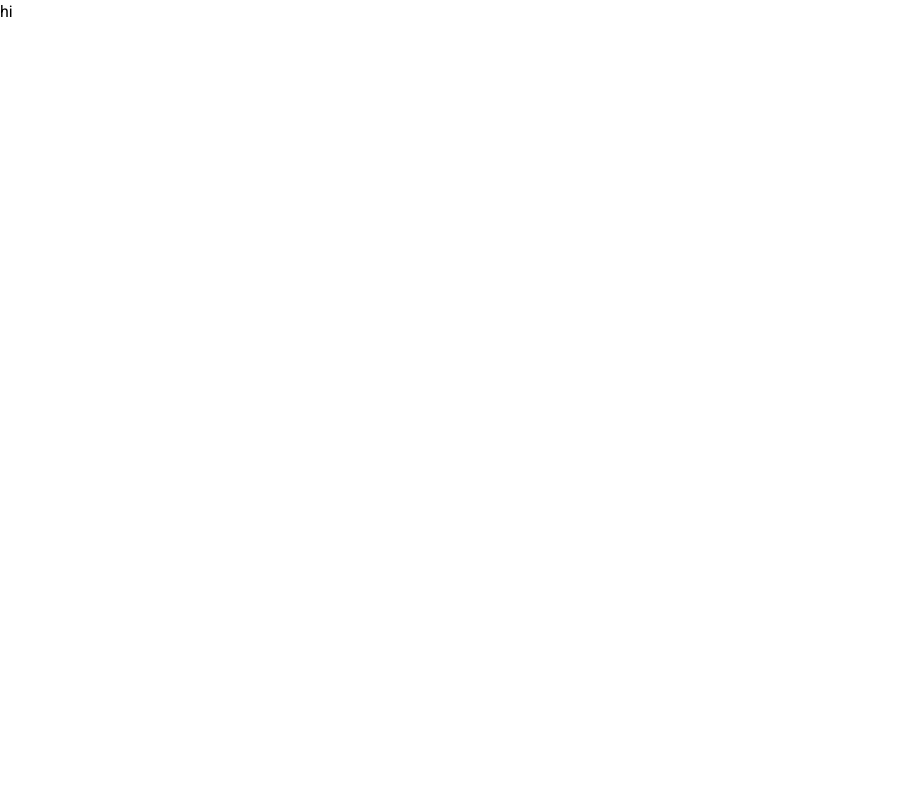
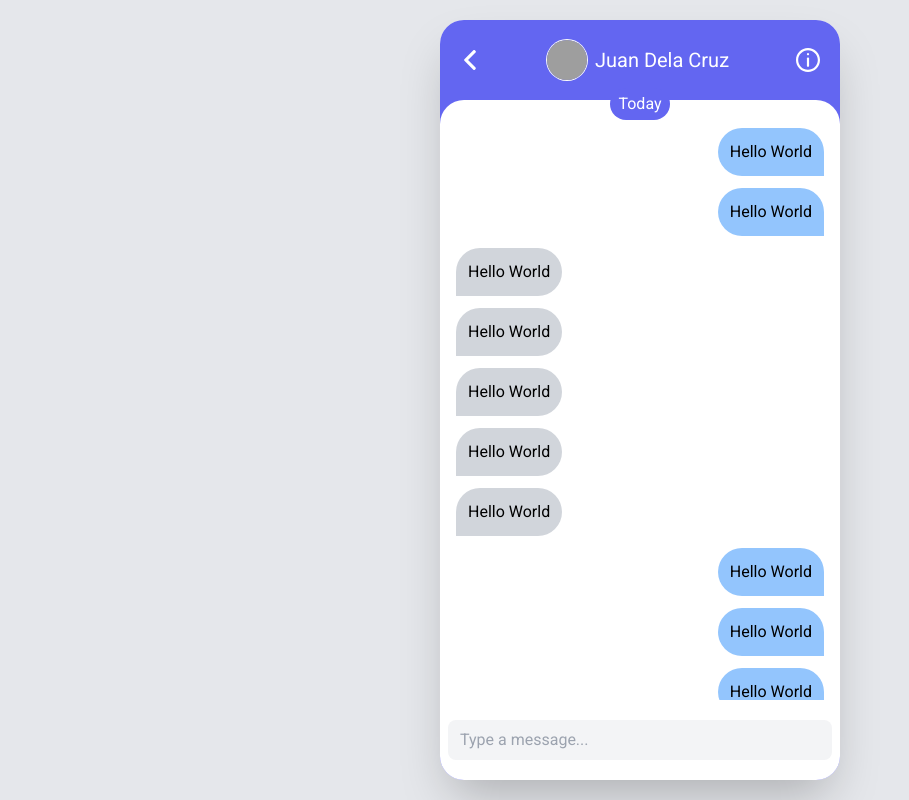
Before and after one commit to paul-osorio/simple-messaging-firebase, a React (Vite) app: page /Message in a window 1280 px wide. Shown: the whole page, without its empty margins (0-909 px from the left). Built offline with nearby package versions, Linux system fonts and the light colour scheme; grey boxes are pictures that could not be loaded.

Commit message:
added framermotion and message box design

```diff
--- a/package.json
+++ b/package.json
@@ -10,6 +10,7 @@
   "dependencies": {
     "firebase": "^9.8.4",
     "formik": "^2.2.9",
+    "framer-motion": "^6.3.16",
     "react": "^18.0.0",
     "react-dom": "^18.0.0",
     "react-router-dom": "^6.3.0",
--- /dev/null
+++ b/src/assets/svg/ArrowBack.tsx
@@ -0,0 +1,27 @@
+type Props = {
+  className?: string;
+};
+
+export const ArrowBack = ({ className }: Props) => {
+  return (
+    <svg
+      version="1.1"
+      id="Layer_1"
+      className={className}
+      x="0px"
+      y="0px"
+      viewBox="0 0 492 492"
+    >
+      <g>
+        <g>
+          <path
+            d="M198.608,246.104L382.664,62.04c5.068-5.056,7.856-11.816,7.856-19.024c0-7.212-2.788-13.968-7.856-19.032l-16.128-16.12
+                C361.476,2.792,354.712,0,347.504,0s-13.964,2.792-19.028,7.864L109.328,227.008c-5.084,5.08-7.868,11.868-7.848,19.084
+                c-0.02,7.248,2.76,14.028,7.848,19.112l218.944,218.932c5.064,5.072,11.82,7.864,19.032,7.864c7.208,0,13.964-2.792,19.032-7.864
+                l16.124-16.12c10.492-10.492,10.492-27.572,0-38.06L198.608,246.104z"
+          />
+        </g>
+      </g>
+    </svg>
+  );
+};
--- /dev/null
+++ b/src/assets/svg/InfoIcon.tsx
@@ -0,0 +1,37 @@
+type Props = {
+  className?: string;
+};
+
+export const InfoIcon = ({ className }: Props) => {
+  return (
+    <svg
+      version="1.1"
+      id="Layer_1"
+      x="0px"
+      y="0px"
+      className={className}
+      viewBox="0 0 330 330"
+    >
+      <g>
+        <g>
+          <g>
+            <path
+              d="M165,0.008C74.019,0.008,0,74.024,0,164.999c0,90.977,74.019,164.992,165,164.992s165-74.015,165-164.992
+                    C330,74.024,255.981,0.008,165,0.008z M165,299.992c-74.439,0-135-60.557-135-134.992S90.561,30.008,165,30.008
+                    s135,60.557,135,134.991C300,239.436,239.439,299.992,165,299.992z"
+            />
+            <path
+              d="M165,130.008c-8.284,0-15,6.716-15,15v99.983c0,8.284,6.716,15,15,15s15-6.716,15-15v-99.983
+                    C180,136.725,173.284,130.008,165,130.008z"
+            />
+            <path
+              d="M165,70.011c-3.95,0-7.811,1.6-10.61,4.39c-2.79,2.79-4.39,6.66-4.39,10.61s1.6,7.81,4.39,10.61
+                    c2.79,2.79,6.66,4.39,10.61,4.39s7.81-1.6,10.609-4.39c2.79-2.8,4.391-6.66,4.391-10.61s-1.601-7.82-4.391-10.61
+                    C172.81,71.61,168.95,70.011,165,70.011z"
+            />
+          </g>
+        </g>
+      </g>
+    </svg>
+  );
+};
--- /dev/null
+++ b/src/components/MainContainer/index.tsx
@@ -0,0 +1,14 @@
+type Props = {
+  children: React.ReactNode;
+};
+
+const MainContainer = ({ children }: Props) => {
+  return (
+    <div className="w-screen bg-gray-200 laptop:flex laptop:items-center laptop:py-5  h-screen laptop:justify-center">
+      <div className="mobile:w-full laptop:w-[400px] shadow-2xl laptop:rounded-3xl h-full bg-white">
+        {children}
+      </div>
+    </div>
+  );
+};
+export default MainContainer;
--- a/src/pages/home/components/TopBar/index.tsx
+++ b/src/pages/home/components/TopBar/index.tsx
@@ -2,7 +2,7 @@ import HamburgerMenu from "../../../../assets/svg/HamburgerMenu";
 
 const TopBar = () => {
   return (
-    <div className="relative h-32 laptop:rounded-t-lg py-5 bg-gradient-to-b from-indigo-700 to-indigo-500 rounded-b-[52px]">
+    <div className="relative h-32 laptop:rounded-t-3xl py-5 bg-gradient-to-b from-indigo-700 to-indigo-500 rounded-b-[52px]">
       <span className="block text-center text-white mb-5 text-xl">Chats</span>
       <div className="flex justify-center">
         <div className="relative w-full mx-10 flex items-center">
--- a/src/pages/home/index.tsx
+++ b/src/pages/home/index.tsx
@@ -1,10 +1,10 @@
+import MainContainer from "../../components/MainContainer";
 import ChatCard from "./components/ChatCard";
 import TopBar from "./components/TopBar";
 
 const Home = () => {
   return (
-    <div className="w-screen bg-gray-800 laptop:flex laptop:items-center  h-screen laptop:justify-center">
-      <div className="mobile:w-full laptop:w-[400px] laptop:rounded-xl h-screen bg-white">
+    <MainContainer>
       <TopBar />
       <div style={{ height: "calc(100% - 128px)" }}>
         <div className="h-12 flex items-center">
@@ -18,16 +18,10 @@ const Home = () => {
             <ChatCard />
             <ChatCard />
             <ChatCard />
-              <ChatCard />
-              <ChatCard />
-              <ChatCard />
-              <ChatCard />
-              <ChatCard />
           </div>
         </div>
       </div>
-      </div>
-    </div>
+    </MainContainer>
   );
 };
 
--- /dev/null
+++ b/src/pages/message/components/MessageBox/index.tsx
@@ -0,0 +1,28 @@
+type MessageProps = {
+  message: string;
+  myMessage: boolean;
+};
+
+const MessageBox = ({ message, myMessage }: MessageProps) => {
+  return (
+    <div
+      className={
+        "w-full flex  px-4 mb-3 " +
+        (myMessage ? "justify-end" : "justify-start")
+      }
+    >
+      <div
+        className={
+          "p-3 break-words max-w-[80%] rounded-t-3xl " +
+          (myMessage
+            ? "rounded-bl-3xl bg-blue-300"
+            : "rounded-br-3xl bg-gray-300")
+        }
+      >
+        {message}
+      </div>
+    </div>
+  );
+};
+
+export default MessageBox;
--- /dev/null
+++ b/src/pages/message/components/TopBar/index.tsx
@@ -0,0 +1,21 @@
+import { ArrowBack } from "../../../../assets/svg/ArrowBack";
+import { InfoIcon } from "../../../../assets/svg/InfoIcon";
+
+const TopBar = () => {
+  return (
+    <div className="h-20 flex items-center justify-between mx-5">
+      <ArrowBack className="h-5 w-5 fill-white" />
+      <div className="flex items-center space-x-2">
+        <img
+          src="https://static.vecteezy.com/system/resources/previews/002/275/847/original/male-avatar-profile-icon-of-smiling-caucasian-man-vector.jpg"
+          alt=""
+          className="h-10 w-10 ring-1 ring-stone-50 rounded-full"
+        />
+        <span className="text-xl text-white block">Juan Dela Cruz</span>
+      </div>
+      <InfoIcon className="h-6 w-6 fill-white" />
+    </div>
+  );
+};
+
+export default TopBar;
--- a/src/pages/message/index.tsx
+++ b/src/pages/message/index.tsx
@@ -1,5 +1,51 @@
+import { ArrowBack } from "../../assets/svg/ArrowBack";
+import { InfoIcon } from "../../assets/svg/InfoIcon";
+import MainContainer from "../../components/MainContainer";
+import MessageBox from "./components/MessageBox";
+import TopBar from "./components/TopBar";
+
 const Message = () => {
-  return <div>hi</div>;
+  return (
+    <MainContainer>
+      <div className="bg-indigo-500 h-full laptop:rounded-3xl">
+        <TopBar />
+        <div
+          className="bg-white rounded-t-3xl relative laptop:rounded-3xl pt-7 flex justify-center"
+          style={{ height: "calc(100% - 80px)" }}
+        >
+          <div className="absolute -top-3 z-20 bg-indigo-500 rounded-full px-2 text-white py-1">
+            Today
+          </div>
+          <div className="h-full relative w-full">
+            <div
+              className="overflow-auto"
+              style={{ height: "calc(100% - 80px)" }}
+            >
+              <MessageBox message="Hello World" myMessage={true} />
+              <MessageBox message="Hello World" myMessage={true} />
+              <MessageBox message="Hello World" myMessage={false} />
+              <MessageBox message="Hello World" myMessage={false} />
+              <MessageBox message="Hello World" myMessage={false} />
+              <MessageBox message="Hello World" myMessage={false} />
+              <MessageBox message="Hello World" myMessage={false} />
+              <MessageBox message="Hello World" myMessage={true} />
+              <MessageBox message="Hello World" myMessage={true} />
+              <MessageBox message="Hello World" myMessage={true} />
+              <MessageBox message="Hello World" myMessage={true} />
+              <MessageBox message="Hello World" myMessage={false} />
+            </div>
+            <div className="h-20  flex items-center justify-center mx-2">
+              <input
+                type="text"
+                className="py-2 w-full rounded-lg px-3  bg-gray-100"
+                placeholder="Type a message..."
+              />
+            </div>
+          </div>
+        </div>
+      </div>
+    </MainContainer>
+  );
 };
 
 export default Message;
```
Also changed, not shown: 1 other file (tests, documents, lock files or other folders). Lines whose indentation alone changed are shown as unchanged.
